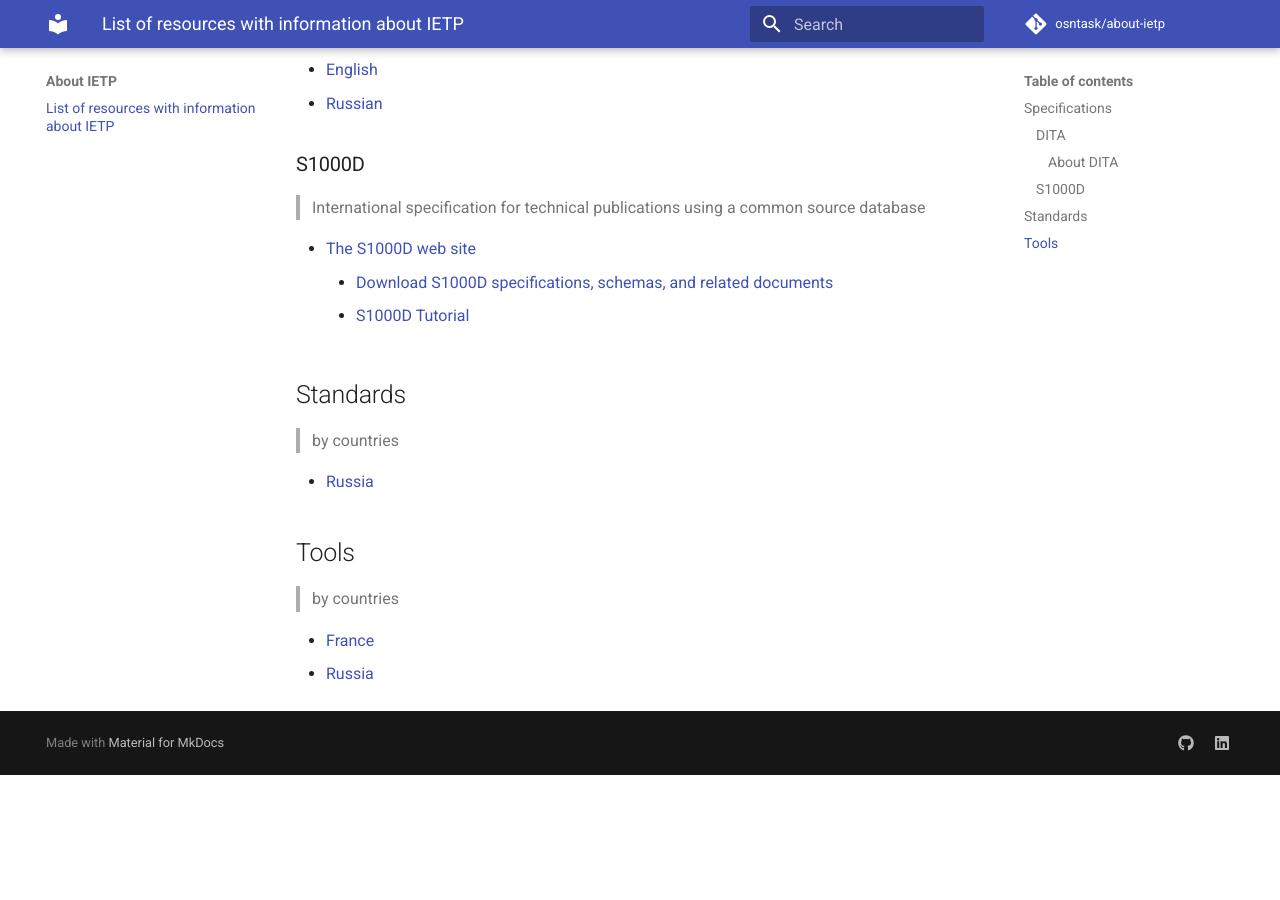
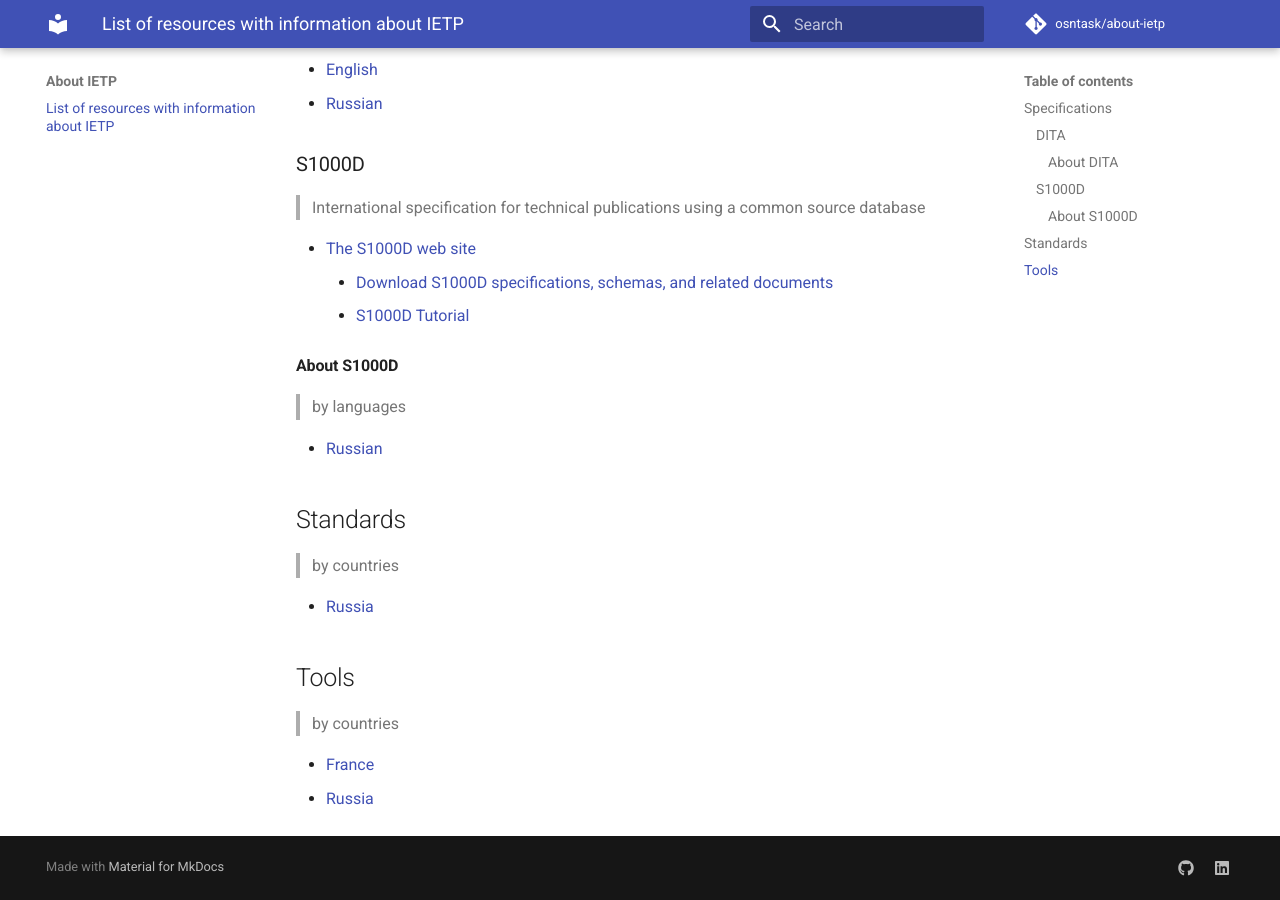
Before and after one commit to osntask/about-ietp, an MkDocs documentation site: the page built from docs/index.md, in a window 1280 px wide and 900 px high, scrolled down 696 px. Built offline with MkDocs 1.6.1 and Material for MkDocs 9.7.7, drawn with Linux system fonts in a browser that asks for light colours; comment, search, counter and statistics services are not loaded; before the commit the page ends 1471 px from its top, so only the background shows below that.

Commit message:
Added information about S1000D

```diff
--- a/docs/index.md
+++ b/docs/index.md
@@ -31,6 +31,12 @@ database
     - [Download S1000D specifications, schemas, and related documents][SPEC_2.1]
     - [S1000D Tutorial][SPEC_2.2]
 
+#### About S1000D
+
+> by languages
+
+- [Russian](./specifications/about-s1000d/russian.md)
+
 ## Standards
 
 > by countries
```
